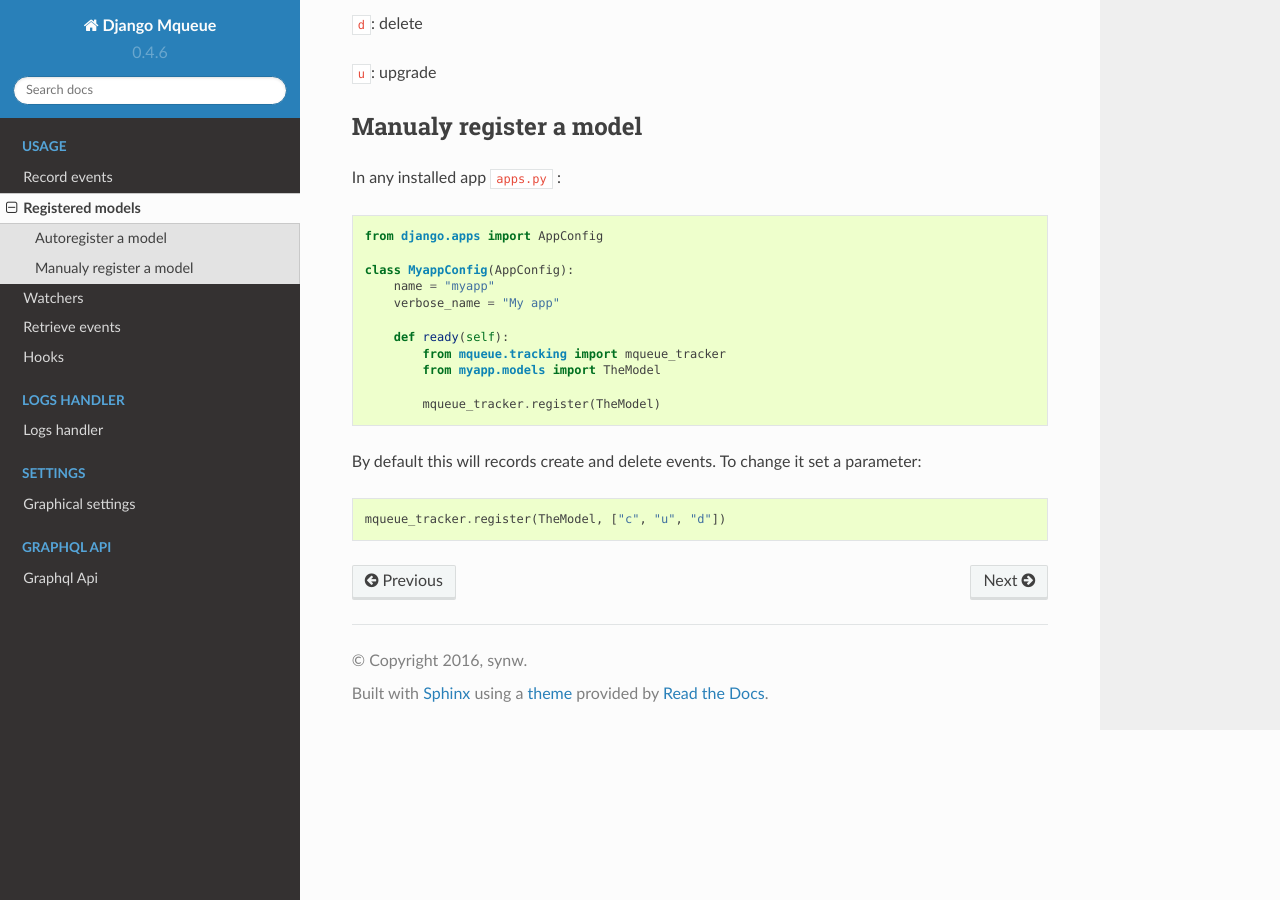
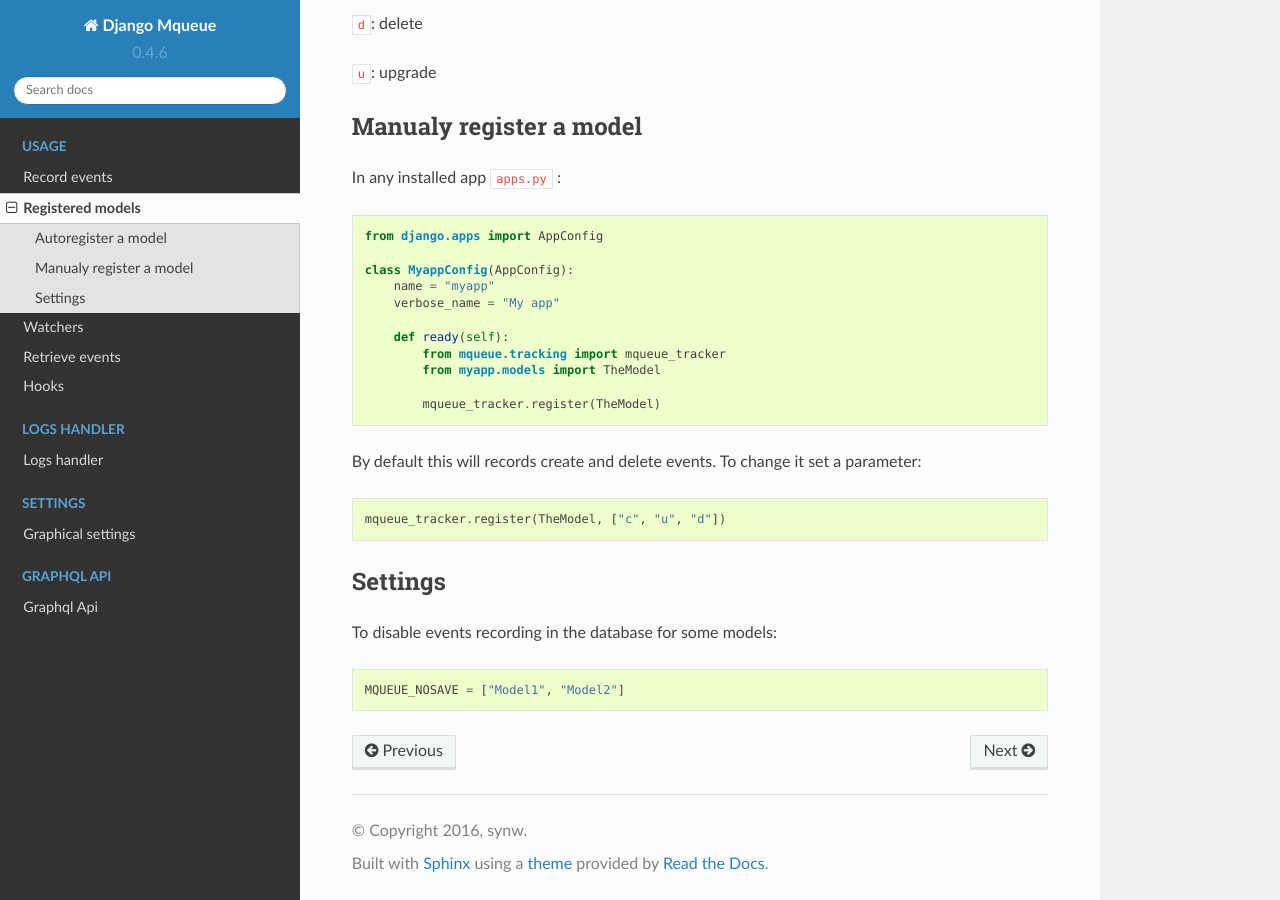
Before and after one commit to synw/django-mqueue, a Sphinx documentation site: the page built from docs/usage/registered_models.rst, in a window 1280 px wide and 900 px high, scrolled down 515 px. Built offline with Sphinx 7.4.7 and the Read the Docs theme 2.0.0, drawn with Linux system fonts in a browser that asks for light colours.

Commit message:
Document the nosave option

```diff
--- a/docs/usage/registered_models.rst
+++ b/docs/usage/registered_models.rst
@@ -50,3 +50,13 @@ By default this will records create and delete events. To change it set a parame
 ::
 
    mqueue_tracker.register(TheModel, ["c", "u", "d"])
+
+
+Settings
+^^^^^^^^
+
+To disable events recording in the database for some models:
+
+::
+
+   MQUEUE_NOSAVE = ["Model1", "Model2"]
```
